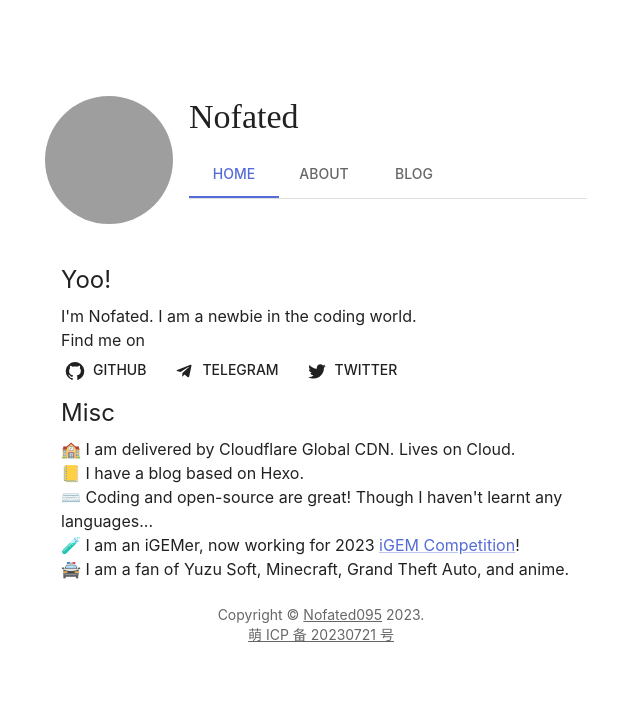
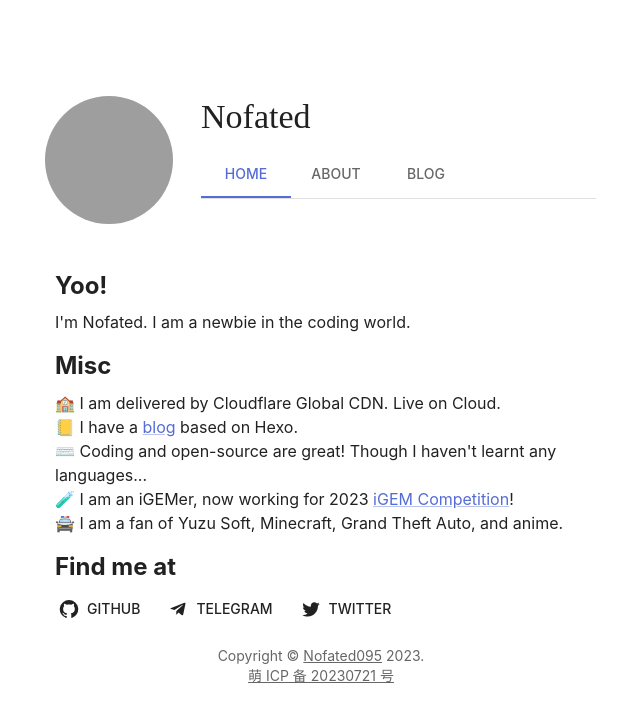
Before and after one commit to Nofated095/nof.moe, a React (Vite) app: page / in a window 1280 px wide. Shown: the top 722 px of the page, without its empty margins (319-959 px from the left). Built offline with nearby package versions, Linux system fonts and the light colour scheme; grey boxes are pictures that could not be loaded; a web font is replaced by a local one.

Commit message:
Update Link

```diff
--- a/index.html
+++ b/index.html
@@ -3,7 +3,7 @@
   <head>
     <meta charset="UTF-8" />
     <link rel="icon" type="image/svg+xml" href="https://cdn.nofated.win/mc" />
-    <link rel="stylesheet" href="https://fonts.googleapis.com/icon?family=Material+Icons" />
+<!--     <link rel="stylesheet" href="https://fonts.googleapis.com/icon?family=Material+Icons" /> -->
     <meta name="viewport" content="width=device-width, initial-scale=1.0" />
     <title>Home · Nofated</title>
   </head>
--- a/src/App.tsx
+++ b/src/App.tsx
@@ -80,7 +80,7 @@ export default function App() {
         pt: 8,
         pb: 6,
       }}>
-        <Grid container spacing={2}>
+        <Grid container spacing={3.5}>
           <Grid xs={"auto"}>
             <Avatar
               src={`https://cdn.nofated.win/avatarsoss`}
@@ -106,10 +106,28 @@ export default function App() {
             <TabPanel value={value} index={0}>
               <Box sx={{ my: 1 }}>
                 <Typography variant="h5" component="h2" gutterBottom>
-                  Yoo!
+                  <strong>Yoo!</strong>
                 </Typography>
-                I'm Nofated. I am a newbie in the coding world.<br />
-                Find me on
+                <Typography paragraph="true">
+                  I'm Nofated. I am a newbie in the coding world.
+                </Typography>
+              </Box>
+              <Box sx={{ my: 1 }}>
+                <Typography variant="h5" component="h2" gutterBottom>
+                  <strong>Misc</strong>
+                </Typography>
+                <Typography paragraph="true">
+                  🏫 I am delivered by Cloudflare Global CDN. Live on Cloud.<br />
+                  📒️ I have a <Link href="https://blog.nofated.win/">blog</Link> based on Hexo.<br />
+                  ⌨️ Coding and open-source are great! Though I haven't learnt any languages...<br />
+                  🧪 I am an iGEMer, now working for 2023 <Link href="https://competition.igem.org/">iGEM Competition</Link>!<br />
+                  🚔 I am a fan of Yuzu Soft, Minecraft, Grand Theft Auto, and anime.<br />
+                </Typography>
+              </Box>
+              <Box sx={{ my: 1 }}>
+                <Typography variant="h5" component="h2" gutterBottom>
+                  <strong>Find me at</strong>
+                </Typography>
                 <Stack spacing={2} direction="row">
                   <Button variant="text" color="inherit" href="https://github.com/Nofated095" startIcon={<GitHubIcon />}>
                     GitHub
@@ -122,25 +140,18 @@ export default function App() {
                   </Button>
                 </Stack>
               </Box>
-              <Box sx={{ my: 1 }}>
-                <Typography variant="h5" component="h2" gutterBottom>
-                  Misc
-                </Typography>
-                🏫 I am delivered by Cloudflare Global CDN. Lives on Cloud.<br />
-                📒️ I have a blog based on Hexo.<br />
-                ⌨️ Coding and open-source are great! Though I haven't learnt any languages...<br />
-                🧪 I am an iGEMer, now working for 2023 <Link href="https://competition.igem.org/">iGEM Competition</Link>!<br />
-                🚔 I am a fan of Yuzu Soft, Minecraft, Grand Theft Auto, and anime.<br />
-              </Box>
             </TabPanel>
             <TabPanel value={value} index={1}>
               <Box sx={{ my: 1 }}>
                 <Typography variant="h5" component="h2" gutterBottom>
-                  About
+                  <strong>About</strong>
                 </Typography>
-                I am in senior high and I'm preparing for the Chinese College Entrance Examination, aka GaoKao. Maybe I will also prepare for Hong Kong DSE.<br />
-
-                I do open-source works, you can check them on <Link href='https://github.com/Nofated095'>GitHub</Link>. But I don't have any completely independent open-source project that is made by myself.😢<br />
+                <Typography paragraph="true">
+                  I am in senior high and I'm preparing for the Chinese College Entrance Examination, aka GaoKao. Maybe I will also prepare for Hong Kong DSE.
+                </Typography>
+                <Typography paragraph="true" >
+                  I do open-source works, you can check them on <Link href='https://github.com/Nofated095'>GitHub</Link>. But I don't have any completely independent open-source project that is made by myself.😢
+                </Typography>
 
                 {/* I am happy to chat. Chinese is OK but I am very poor at English listening and speaking.😰 */}
 
```
